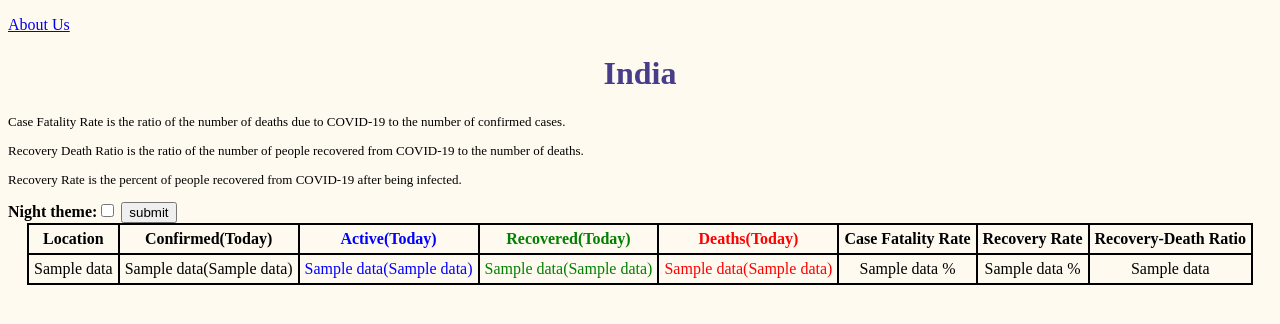
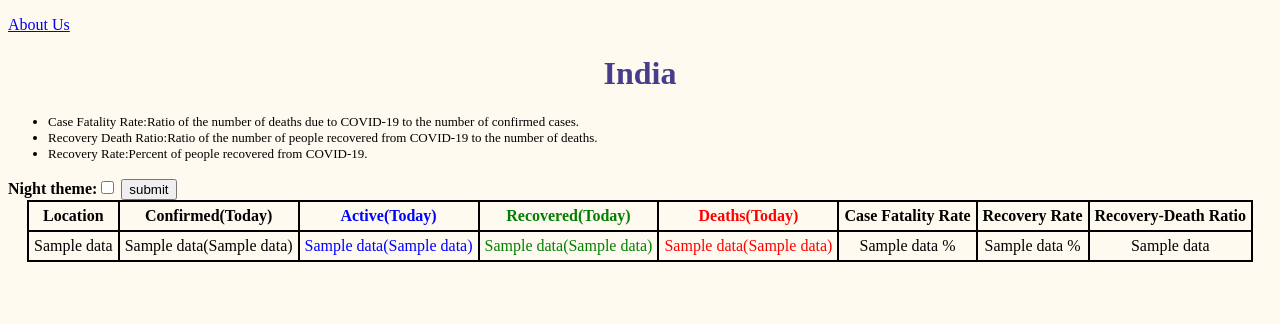
Before and after one commit to anonshubh/covid19-india, a Django app: template templates/index-light.html in a window 1280 px wide. Shown: the top 324 px of the page. Run offline with Django 3.2, Linux system fonts and the light colour scheme; tables that the repository leaves empty hold one stand-in row (values such as "Sample post"); the template is opened without the code that fills it: values that come from a table or form of the project are taken from there, most other values are stand-ins (such as "Sample title", 1, 10 or a date in 2020).

Commit message:
add bullet list

```diff
--- a/templates/about-light.html
+++ b/templates/about-light.html
@@ -17,5 +17,9 @@
         <li><a target="_blank" href="https://github.com/TheOxFromOutOfTheBox">Kotamarthi Mohan Himanshu</a></li>
         <li><a target="_blank" href='https://github.com/anonshubh/'>Shubh Pathak</a></li>
     </ul>
+    <h2>Other Contributors</h2>
+    <ul>
+        <li><a target="_blank" href='https://github.com/anilsaini10/'>Anil Kumar Saini</a></li>
+    </ul>
 </body>
 </html>
--- a/templates/index-light.html
+++ b/templates/index-light.html
@@ -10,9 +10,11 @@
     <body>
         <p><a href="{% url 'about' %}">About Us</a></p>
         <h1>India</h1>
-        <p class='small'>Case Fatality Rate is the ratio of the number of deaths due to COVID-19 to the number of confirmed cases.</p>
-        <p class='small'>Recovery Death Ratio is the ratio of the number of people recovered from COVID-19 to the number of deaths.</p>
-        <p class='small'>Recovery Rate is the percent of people recovered from COVID-19 after being infected.</p>
+        <ul>
+            <li class='small'>Case Fatality Rate:Ratio of the number of deaths due to COVID-19 to the number of confirmed cases.</li>
+            <li class='small'>Recovery Death Ratio:Ratio of the number of people recovered from COVID-19 to the number of deaths.</li>
+            <li class='small'>Recovery Rate:Percent of people recovered from COVID-19.</li>
+        </ul>
         <div class = 'toggleb'>
             <form action="{% url 'home' %}" method="post">
                 {% csrf_token %}
```
